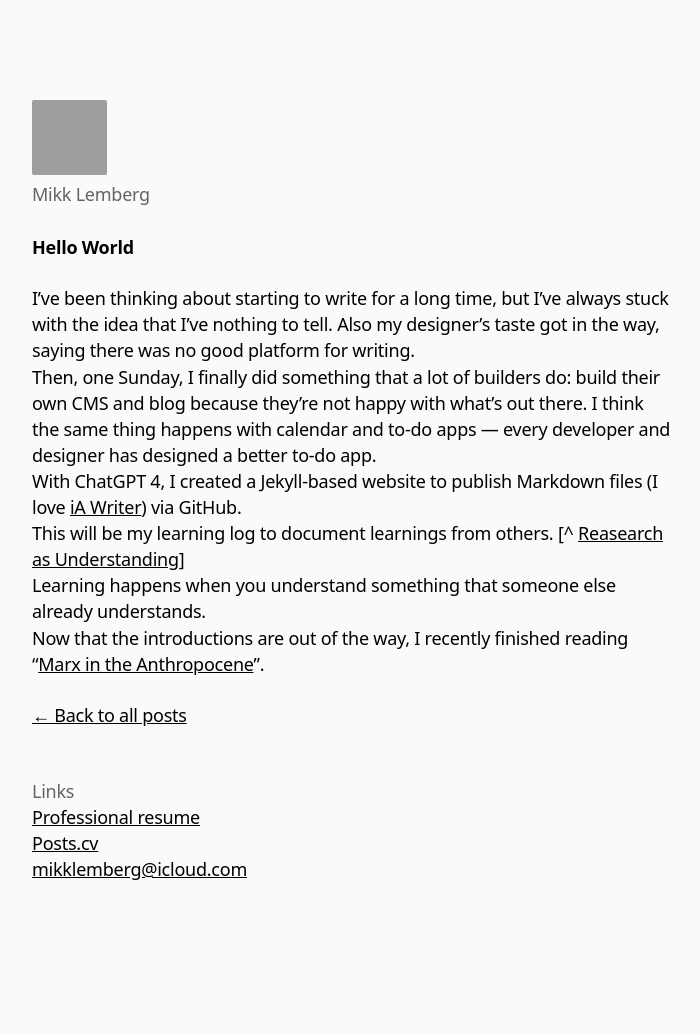
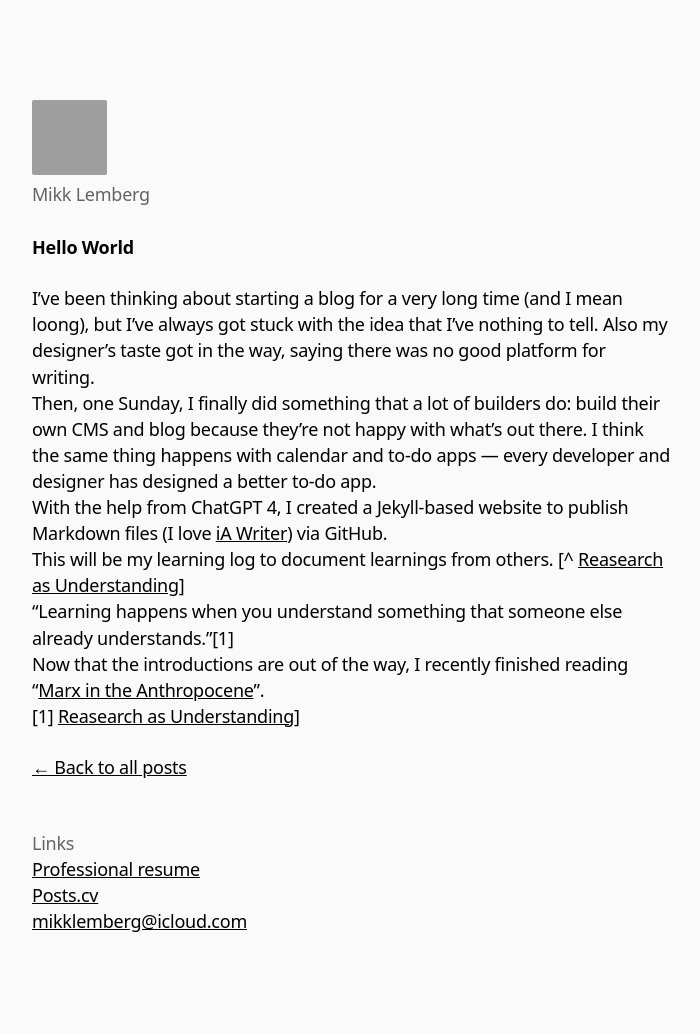
Before and after one commit to mikklemberg/My-personal-notes, a Jekyll site: the page built from _posts/2023-11-14-hello-world.md, in a window 1280 px wide. Shown: the whole page, without its empty margins (288-988 px from the left). Built offline with Jekyll 4.4.1, drawn with Linux system fonts in a browser that asks for light colours; before the commit the page ends 982 px from its top, so only the background shows below that; grey boxes are pictures that could not be loaded.

Commit message:
Update 2023-11-14-hello-world.md

```diff
--- a/_posts/2023-11-14-hello-world.md
+++ b/_posts/2023-11-14-hello-world.md
@@ -4,14 +4,16 @@ title: "Hello World"
 date: 2023-11-14
 ---
 
-I've been thinking about starting to write for a long time, but I've always stuck with the idea that I've nothing to tell. Also my designer's taste got in the way, saying there was no good platform for writing.
+I've been thinking about starting a blog for a very long time (and I mean loong), but I've always got stuck with the idea that I've nothing to tell. Also my designer's taste got in the way, saying there was no good platform for writing.
 
 Then, one Sunday, I finally did something that a lot of builders do: build their own CMS and blog because they're not happy with what's out there. I think the same thing happens with calendar and to-do apps — every developer and designer has designed a better to-do app.
 
-With ChatGPT 4, I created a Jekyll-based website to publish Markdown files (I love [iA Writer](https://ia.net/writer)) via GitHub.
+With the help from ChatGPT 4, I created a Jekyll-based website to publish Markdown files (I love [iA Writer](https://ia.net/writer)) via GitHub.
 
 This will be my learning log to document learnings from others. [^ [Reasearch as Understanding](https://kanjun.me/writing/research-as-understanding)]
 
-> Learning happens when you understand something that someone else already understands.
+"Learning happens when you understand something that someone else already understands."[1]
 
 Now that the introductions are out of the way, I recently finished reading "[Marx in the Anthropocene](https://www.cambridge.org/core/books/marx-in-the-anthropocene/D58765916F0CB624FCCBB61F50879376)".
+
+[1] [Reasearch as Understanding](https://kanjun.me/writing/research-as-understanding)]
```
